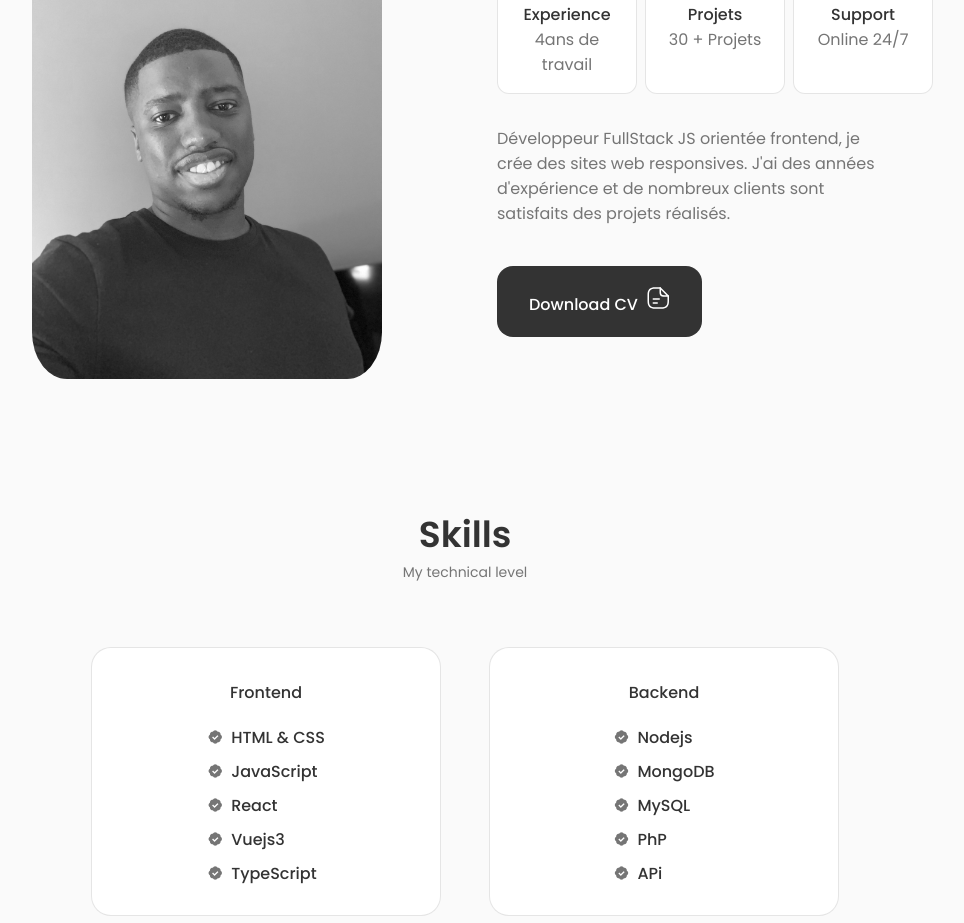
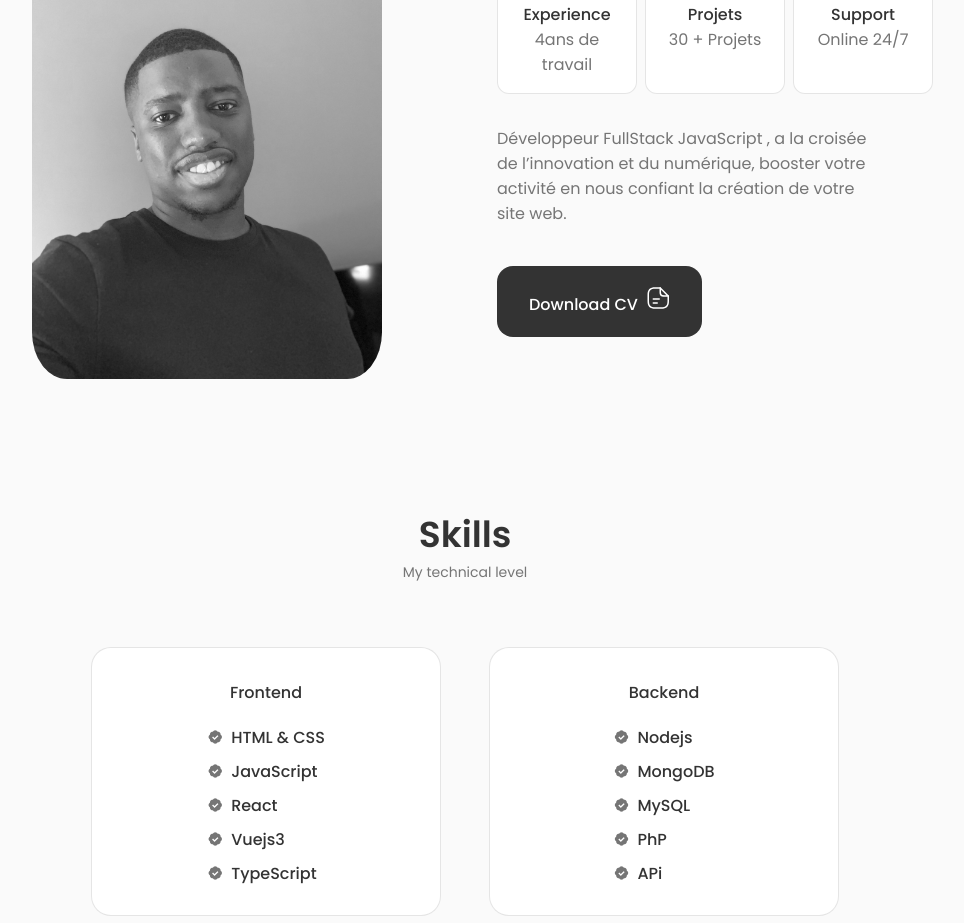
Before and after one commit to BAKALIDOU8/BKDev, a React (Vite) app: page / in a window 1280 px wide. Shown: the part 1020-1943 px from the top of the page, without its empty margins (175-1139 px from the left). Built offline with nearby package versions, Linux system fonts and the light colour scheme.

Commit message:
🚧 MaJ About

```diff
--- a/src/components/about/About.jsx
+++ b/src/components/about/About.jsx
@@ -17,7 +17,7 @@ const About = () => {
             <div className="about-data">
                 <Info/>
                 <p className="about-description">
-                    Développeur FullStack JS orientée frontend, je crée des sites web responsives. J'ai des années d'expérience et de nombreux clients sont satisfaits des projets réalisés.
+                    Développeur FullStack JavaScript , a la croisée de l’innovation et du numérique, booster votre activité en nous confiant la création de votre site web.
                 </p>
 
                 <a download="" href={CV} className="button button-flex">Download CV
```
